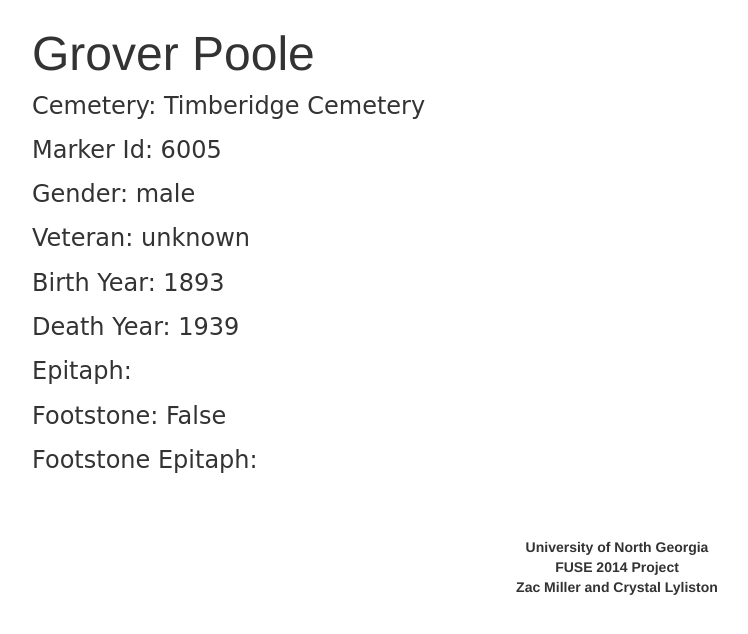
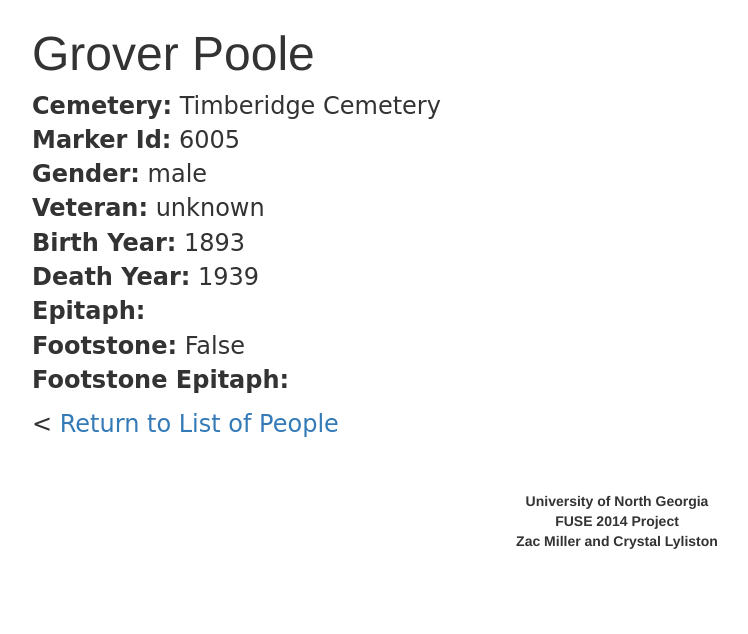
Before and after one commit to jzmiller1/fuse2014, a Django app: page /person/1/ in a window 1280 px wide. Shown: the part 52-686 px from the top of the page, without its empty margins (38-786 px from the left). Run offline with Django 3.2, Linux system fonts and the light colour scheme; the visitor is signed in with stand-in values (Sample User, id 1); data comes from the database, SQL or seed files in the repository; some libraries are stand-ins or nearby versions.

Commit message:
Altered front end.
Set the font in all templates to the same font and size. Created links to return to previous page. Cleaned up  html syntax in templates.

```diff
--- a/cemeteries/templates/cemeteries/cemeteries_simple.html
+++ b/cemeteries/templates/cemeteries/cemeteries_simple.html
@@ -2,9 +2,12 @@
 
 {% block title %}Cemeteries{% endblock %}
 {% block content %}
+    <font size="5" font face="Comic Sans MS">
+    <h1>List of Cemeteries</h1>
   <ul>
     {% for cemetery in object_list %}
       <li><a href="/cemeteries/{{ cemetery.pk }}">{{ cemetery.name|capfirst }}</a></li>
     {% endfor %}
   </ul>
+  </font>
 {% endblock %}
--- a/cemeteries/templates/cemeteries/markers_simple.html
+++ b/cemeteries/templates/cemeteries/markers_simple.html
@@ -4,9 +4,11 @@
 {% block title %}Markers{% endblock %}
 
 {% block content %}
+  <font size="5" font face="Comic Sans MS">
   <ul>
     {% for marker in object_list %}
       <li><a href="/marker/{{ marker.pk }}">{{ marker.markerid }}</a></li>
     {% endfor %}
   </ul>
+  </font>
 {% endblock %}
--- a/cemeteries/templates/cemeteries/person_detail.html
+++ b/cemeteries/templates/cemeteries/person_detail.html
@@ -5,23 +5,16 @@
 {% block content %}
   <font size="7">{{ object.full_name }}</font>
   <font size="5" font face="Comic Sans MS">
-    <p>Cemetery: {{ object.markerid.cemetery }}</p>
-
-    <p>Marker Id: {{ object.markerid.markerid }}</p>
-
-    <p>Gender: {{ object.gender }}</p>
-
-    <p>Veteran: {{ object.veteran }}</p>
-
-    <p>Birth Year: {{ object.b_year }}</p>
-
-    <p>Death Year: {{ object.d_year }}</p>
-
-    <p>Epitaph: {{ object.epitaph }}</p>
-
-    <p>Footstone: {{ object.footstone }}</p>
-
-    <p>Footstone Epitaph: {{ object.footstoneI }}</p>
+    <p><b>Cemetery:</b> {{ object.markerid.cemetery }}<br>
+    <b>Marker Id:</b> {{ object.markerid.markerid }}<br>
+    <b>Gender:</b> {{ object.gender }}<br>
+    <b>Veteran:</b> {{ object.veteran }}<br>
+    <b>Birth Year:</b> {{ object.b_year }}<br>
+    <b>Death Year:</b> {{ object.d_year }}<br>
+    <b>Epitaph:</b> {{ object.epitaph }}<br>
+    <b>Footstone:</b> {{ object.footstone }}<br>
+    <b>Footstone Epitaph:</b> {{ object.footstoneI }}<br></p>
+  <    <a href="/person/">Return to List of People</a>
   </font>
 {% endblock %}
 </body>
```
Also changed, not shown: cemeteries/templates/cemeteries/cemeteries_detail.html (+5 -3 lines).
